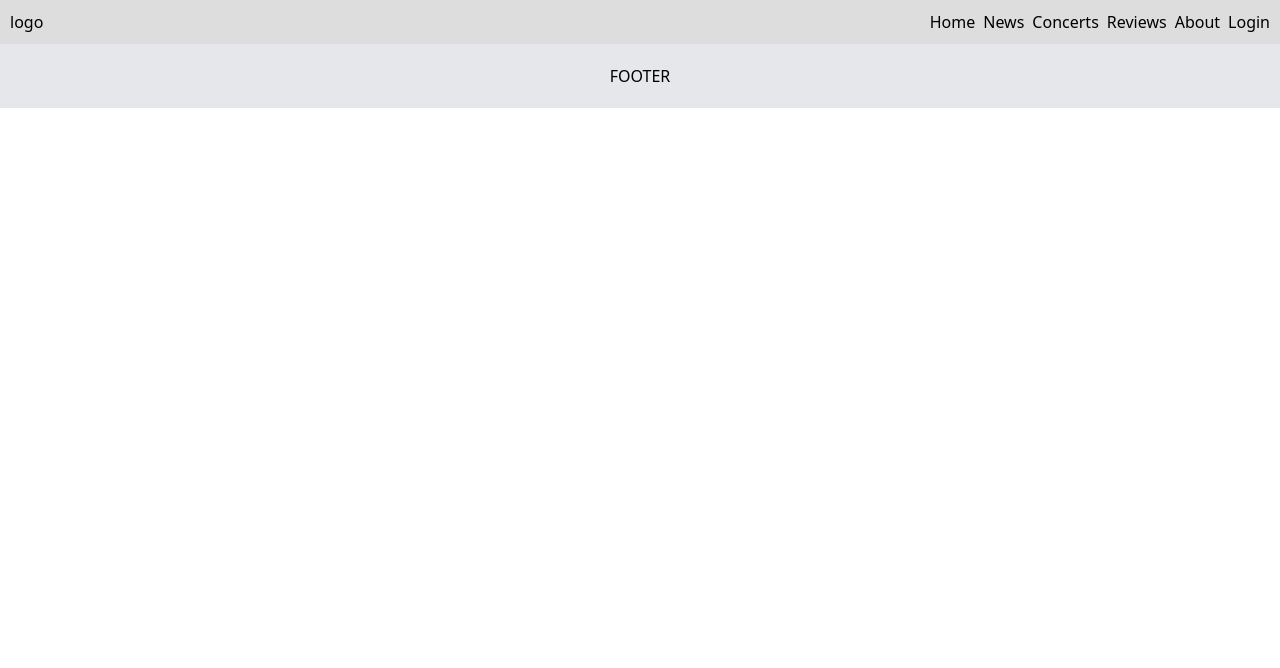
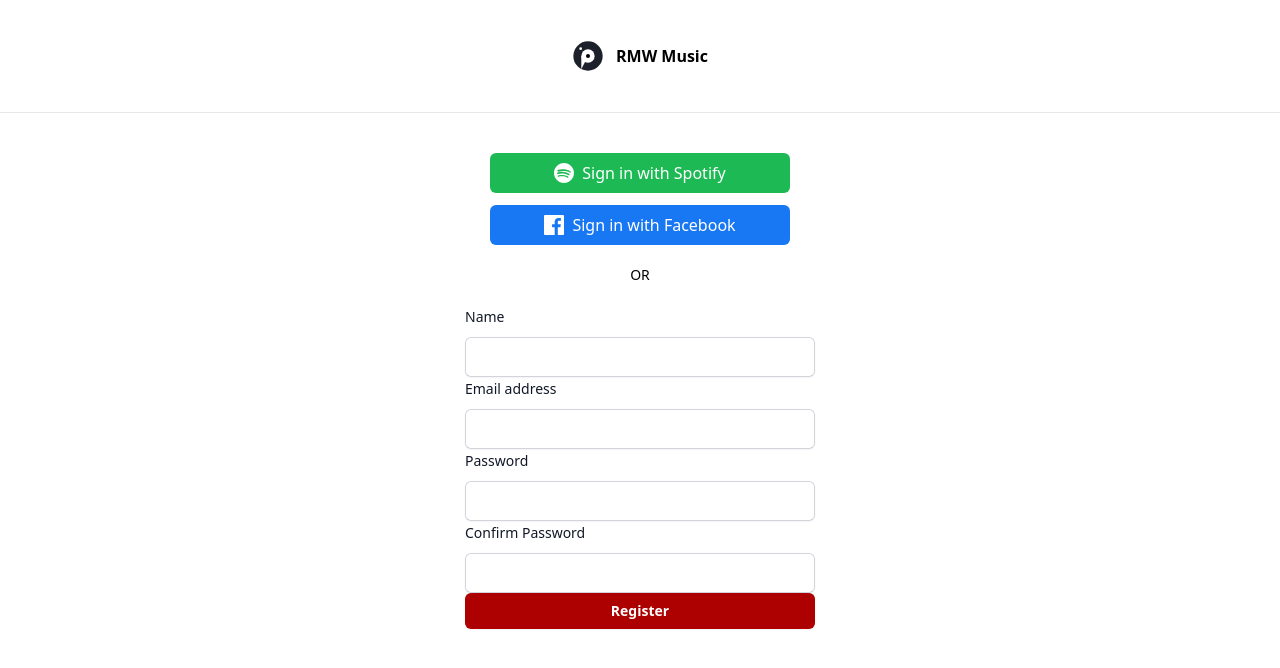
Before and after one commit to psychodev92/rmw-music, a React (Create React App) app: page /registration in a window 1280 px wide. Shown: the top 668 px of the page. Built offline with nearby package versions, Linux system fonts and the light colour scheme.

Commit message:
Registration Page

```diff
--- a/src/App.js
+++ b/src/App.js
@@ -3,17 +3,20 @@
 import Navbar from './components/Navbar';
 import Footer from './components/Footer';
 import Home from './pages/Homepage';
-import News from './pages/News';
 import Concerts from './pages/Concerts';
 import Reviews from './pages/Reviews';
 import About from './pages/About';
 import Login from './pages/Login';
+import Registration from './pages/Registration';
 
 import './assets/styles/main.scss';
 
 function App() {
     const location = useLocation();
-    const noNavFooterRoutes = ['/login'];
+    const noNavFooterRoutes = [
+        '/login',
+        '/registration'
+    ];
     const shouldShowNavFooter = !noNavFooterRoutes.includes(location.pathname);
 
     return (
@@ -22,11 +25,11 @@
 
             <Routes className="flex gap-2 justify-end">
                 <Route path="/" element={ <Home/> } />
-                <Route path="/news" element={ <News/> } />
                 <Route path="/concerts" element={ <Concerts/> } />
                 <Route path="/reviews" element={ <Reviews/> } />
                 <Route path="/about" element={ <About/> } />
                 <Route path="/login" element={ <Login/> } />
+                <Route path="/registration" element={ <Registration/> } />
             </Routes>
 
             {shouldShowNavFooter && <Footer />}
--- /dev/null
+++ b/src/pages/Registration.js
@@ -0,0 +1,146 @@
+import React, { useState } from 'react';
+import axios from 'axios';
+
+function Registration() {
+    const [form, setForm] = useState({
+        name: '',
+        email: '',
+        password: '',
+        password_confirmation: ''
+    });
+
+    const [errors, setErrors] = useState({});
+
+    const handleChange = (e) => {
+        setForm({
+            ...form,
+            [e.target.name]: e.target.value
+        });
+    };
+
+    const handleSubmit = async (e) => {
+        e.preventDefault();
+
+        setErrors({});
+
+        try {
+            const response = await axios.post('http://localhost:8000/register', form);
+            alert(response.data.message);
+        } catch (error) {
+            if (error.response && error.response.data.errors) {
+                setErrors(error.response.data.errors);
+            }
+        }
+    };
+
+    return (
+        <div className="w-screen h-screen">
+            <div id="" className="w-full">
+                <div className="w-full border-b flex justify-center">
+                    <a href="/" className="flex items-center gap-3 p-10">
+                        <svg xmlns="http://www.w3.org/2000/svg" viewBox="0 0 48 48" width="32" height="32">
+                            <circle cx="24" cy="24" r="24" fill="rgba(255,255,255,0.2)"></circle>
+                            <circle cx="24" cy="24" r="22" fill="#1c202b" className="brand-color"></circle>
+                            <circle cx="24" cy="24" r="10" fill="#ffffff"></circle>
+                            <circle cx="13" cy="13" r="2" fill="#ffffff" className="brand-animate"></circle>
+                            <path d="M 14 24 L 24 24 L 14 44 Z" fill="#FFFFFF"></path>
+                            <circle cx="24" cy="24" r="3" fill="#000000"></circle>
+                        </svg>
+
+                        <span className="sans-serif font-bold">RMW Music</span>
+                    </a>
+                </div>
+
+                <div className="mt-10 flex flex-col justify-center items-center">
+                    <div className="w-full max-w-[300px] flex flex-col justify-center items-center gap-3 text-center">
+                        <a href="#" className="w-full flex justify-center items-center px-4 py-2 text-white bg-spotify rounded-md hover:bg-green-700 focus:outline-none focus:ring-2 focus:ring-offset-2 focus:ring-green-500">
+                            <svg className="w-5 h-5 mr-2" fill="currentColor" viewBox="0 0 24 24" xmlns="http://www.w3.org/2000/svg">
+                                <path d="M12 0C5.372 0 0 5.373 0 12c0 6.628 5.372 12 12 12 6.627 0 12-5.372 12-12C24 5.373 18.627 0 12 0zm5.305 17.473c-.227.375-.703.494-1.08.268-2.946-1.785-6.654-2.185-11.033-1.193-.432.102-.874-.16-.976-.595-.103-.436.16-.874.595-.976 4.72-1.047 8.78-.582 12.086 1.293.374.226.494.704.268 1.08zm1.508-3.196c-.288.462-.906.608-1.368.321-3.38-2.117-8.542-2.73-12.548-1.486-.514.156-1.062-.119-1.218-.635-.156-.515.12-1.062.635-1.218 4.49-1.364 10.154-.682 13.898 1.717.462.287.608.905.321 1.368zm.113-3.236C15.1 9.32 8.918 9.115 5.536 10.393c-.594.2-1.236-.128-1.435-.721-.2-.593.127-1.236.721-1.435 3.844-1.297 10.662-1.051 14.764 1.644.527.33.688 1.036.358 1.562-.33.527-1.036.688-1.562.358z"/>
+                            </svg>
+
+                            <span>Sign in with Spotify</span>
+                        </a>
+
+                        <a href="#" className="w-full flex justify-center items-center px-4 py-2 text-white bg-facebook rounded-md hover:bg-blue-800 focus:outline-none focus:ring-2 focus:ring-offset-2 focus:ring-blue-500">
+                            <svg className="w-5 h-5 mr-2" fill="currentColor" viewBox="0 0 24 24" xmlns="http://www.w3.org/2000/svg">
+                                <path d="M22.676 0H1.324C.593 0 0 .593 0 1.324v21.352C0 23.407.593 24 1.324 24H12.82v-9.294H9.692v-3.622h3.128V8.41c0-3.1 1.894-4.787 4.66-4.787 1.325 0 2.463.099 2.794.143v3.24h-1.918c-1.504 0-1.794.715-1.794 1.762v2.31h3.586l-.467 3.622h-3.119V24h6.116C23.407 24 24 23.407 24 22.676V1.324C24 .593 23.407 0 22.676 0z"/>
+                            </svg>
+
+                            <span>Sign in with Facebook</span>
+                        </a>
+                    </div>
+
+                    <div className="my-5 text-sm">OR</div>
+
+                    <div className="w-full max-w-[350px] mx-auto">
+                        <form onSubmit={handleSubmit}>
+                            <div>
+                                <label htmlFor="name" className="block text-sm font-medium leading-6 text-gray-900">Name</label>
+                                <div className="mt-2">
+                                    <input
+                                        id="name"
+                                        name="name"
+                                        type="text"
+                                        required
+                                        className="block w-full rounded-md border-0 p-2 text-gray-900 shadow-sm ring-1 ring-inset ring-gray-300 placeholder:text-gray-400 focus:ring-2 focus:ring-inset focus:ring-primary-600 sm:text-sm sm:leading-6 outline-none"
+                                        onChange={handleChange}
+                                    />
+                                </div>
+                                {errors.name && <div>{errors.name[0]}</div>}
+                            </div>
+
+                            <div>
+                                <label htmlFor="email" className="block text-sm font-medium leading-6 text-gray-900">Email address</label>
+                                <div className="mt-2">
+                                    <input
+                                        id="email"
+                                        name="email"
+                                        type="email"
+                                        required
+                                        className="block w-full rounded-md border-0 p-2 text-gray-900 shadow-sm ring-1 ring-inset ring-gray-300 placeholder:text-gray-400 focus:ring-2 focus:ring-inset focus:ring-primary-600 sm:text-sm sm:leading-6 outline-none"
+                                        onChange={handleChange}
+                                    />
+                                </div>
+                                {errors.email && <div>{errors.email[0]}</div>}
+                            </div>
+
+                            <div>
+                                <label htmlFor="password" className="block text-sm font-medium leading-6 text-gray-900">Password</label>
+                                <div className="mt-2">
+                                    <input
+                                        id="password"
+                                        name="password"
+                                        type="password"
+                                        required
+                                        className="block w-full rounded-md border-0 p-2 text-gray-900 shadow-sm ring-1 ring-inset ring-gray-300 placeholder:text-gray-400 focus:ring-2 focus:ring-inset focus:ring-primary-600 sm:text-sm sm:leading-6 outline-none"
+                                        onChange={handleChange}
+                                    />
+                                </div>
+                                {errors.password && <div>{errors.password[0]}</div>}
+                            </div>
+
+
+                            <div>
+                                <label htmlFor="password_confirmation" className="block text-sm font-medium leading-6 text-gray-900">Confirm Password</label>
+                                <div className="mt-2">
+                                    <input
+                                        id="password_confirmation"
+                                        name="password_confirmation"
+                                        type="password"
+                                        required
+                                        className="block w-full rounded-md border-0 p-2 text-gray-900 shadow-sm ring-1 ring-inset ring-gray-300 placeholder:text-gray-400 focus:ring-2 focus:ring-inset focus:ring-primary-600 sm:text-sm sm:leading-6 outline-none"
+                                        onChange={handleChange}
+                                    />
+                                </div>
+                            </div>
+
+                            <button type="submit" className="flex w-full justify-center rounded-md bg-primary-600 px-3 py-1.5 text-sm font-semibold leading-6 text-white shadow-sm hover:bg-primary-500 focus-visible:outline focus-visible:outline-2 focus-visible:outline-offset-2 focus-visible:outline-primary-600">Register</button>
+                        </form>
+                    </div>
+                </div>
+            </div>
+        </div>
+    );
+}
+
+export default Registration;
--- a/tailwind.config.js
+++ b/tailwind.config.js
@@ -5,7 +5,10 @@
     theme: {
         extend: {
             colors: {
-                primary: '#AD0000',
+                primary: {
+                    '600': '#AD0000',
+                    '500': '#C50000',
+                },
                 spotify: '#1DB954',
                 facebook: '#1877F2',
             }
```
